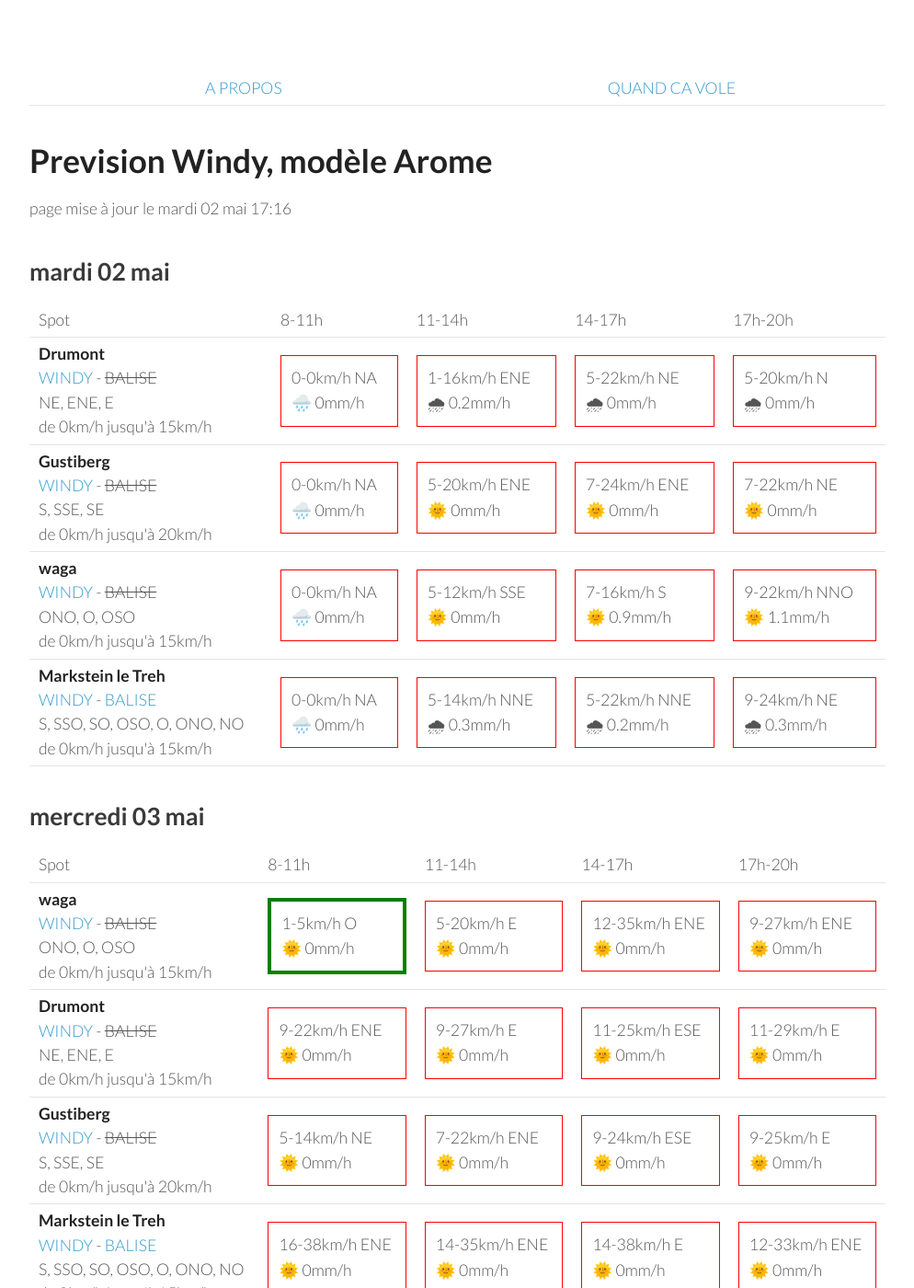
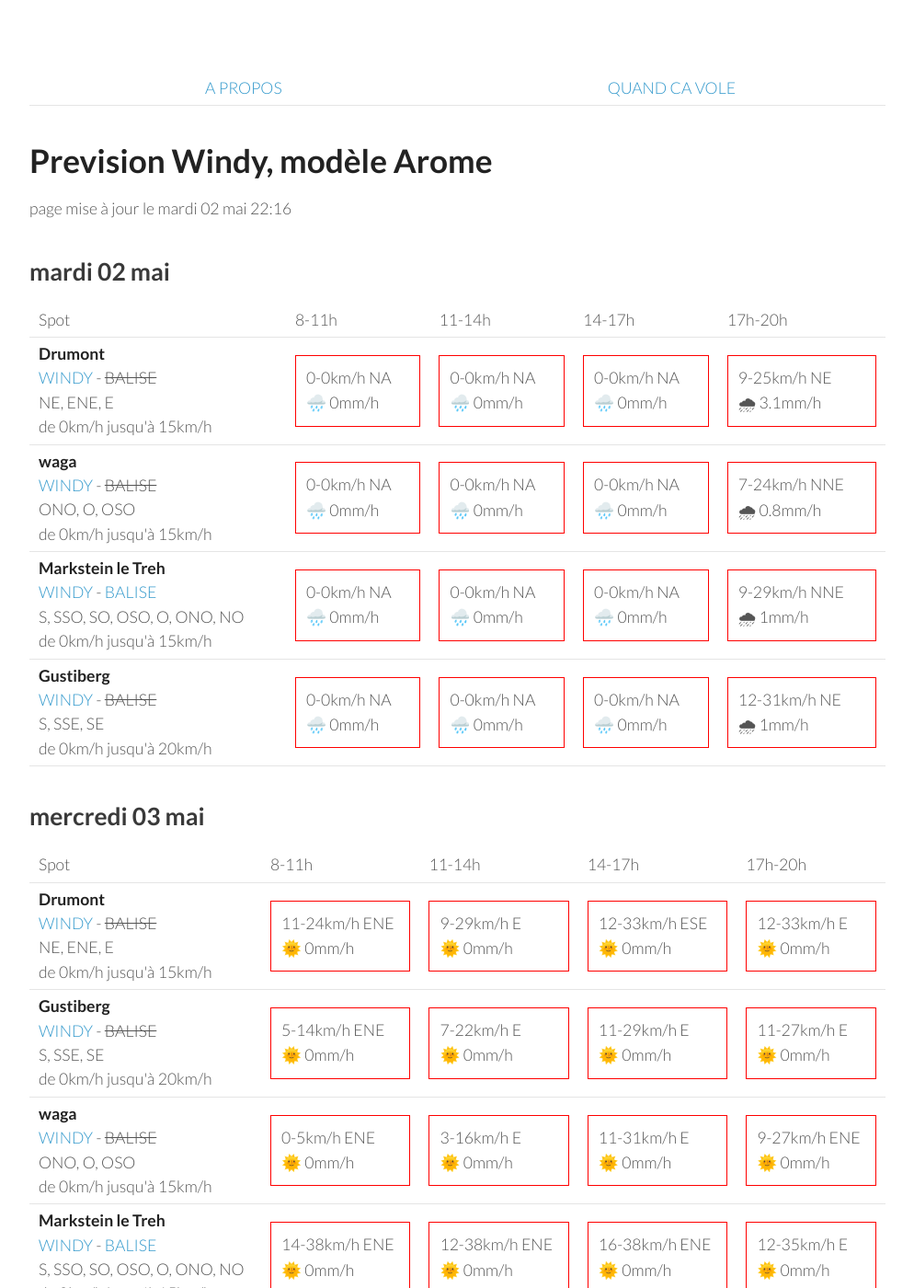
Before and after one commit to parapente-dans-le-nord/parapente-dans-le-nord.github.io, a Jekyll site: the page built from vosges.markdown, in a window 1280 px wide and 1400 px high. Shown: the whole window at 92% size, without its empty margins (26-1020 px from the left). Built offline with Jekyll 4.4.1, drawn with Linux system fonts in a browser that asks for light colours; some of the changed text lies outside the part shown.

Commit message:
update index.markdown

```diff
--- a/vosges.markdown
+++ b/vosges.markdown
@@ -7,7 +7,7 @@ title:  "Tous les spots"
 {: .links}
 
 # Prevision Windy, modèle Arome
-page mise à jour le mardi 02 mai 17:16
+page mise à jour le mardi 02 mai 22:16
 
 ## mardi 02 mai
 
@@ -25,36 +25,36 @@ page mise à jour le mardi 02 mai 17:16
         <td><strong>Drumont</strong><br><a href="https://windy.com/47.898/6.919?47.687,6.919,9,m:eYYagmG">WINDY</a> - <span class="no-balise"> BALISE </span><br> <span class="vent-favorable">NE, ENE, E</span><br><span class="force-vent">de 0km/h jusqu'à 15km/h</span> </td>
 
             <td><div class="not-flyable"><p>0-0km/h NA</p><p>🌧️ 0mm/h</p></div></td>
-            <td><div class="not-flyable"><p>1-16km/h ENE</p><p>🌧 0.2mm/h</p></div></td>
-            <td><div class="not-flyable"><p>5-22km/h NE</p><p>🌧 0mm/h</p></div></td>
-            <td><div class="not-flyable"><p>5-20km/h N</p><p>🌧 0mm/h</p></div></td>
+            <td><div class="not-flyable"><p>0-0km/h NA</p><p>🌧️ 0mm/h</p></div></td>
+            <td><div class="not-flyable"><p>0-0km/h NA</p><p>🌧️ 0mm/h</p></div></td>
+            <td><div class="not-flyable"><p>9-25km/h NE</p><p>🌧 3.1mm/h</p></div></td>
+
+    </tr>
+<tr>
+        <td><strong>waga</strong><br><a href="https://windy.com/47.903/6.996?47.900,6.983,15">WINDY</a> - <span class="no-balise"> BALISE </span><br> <span class="vent-favorable">ONO, O, OSO</span><br><span class="force-vent">de 0km/h jusqu'à 15km/h</span> </td>
+
+            <td><div class="not-flyable"><p>0-0km/h NA</p><p>🌧️ 0mm/h</p></div></td>
+            <td><div class="not-flyable"><p>0-0km/h NA</p><p>🌧️ 0mm/h</p></div></td>
+            <td><div class="not-flyable"><p>0-0km/h NA</p><p>🌧️ 0mm/h</p></div></td>
+            <td><div class="not-flyable"><p>7-24km/h NNE</p><p>🌧 0.8mm/h</p></div></td>
+
+    </tr>
+<tr>
+        <td><strong>Markstein le Treh</strong><br><a href="https://windy.com/47.926/7.012?47.505,7.012,8,m:eY1agmQ">WINDY</a> - <span class=""><a href="http://www.balisemeteo.com/balise.php?idBalise=136">BALISE</a> </span><br> <span class="vent-favorable">S, SSO, SO, OSO, O, ONO, NO</span><br><span class="force-vent">de 0km/h jusqu'à 15km/h</span> </td>
+
+            <td><div class="not-flyable"><p>0-0km/h NA</p><p>🌧️ 0mm/h</p></div></td>
+            <td><div class="not-flyable"><p>0-0km/h NA</p><p>🌧️ 0mm/h</p></div></td>
+            <td><div class="not-flyable"><p>0-0km/h NA</p><p>🌧️ 0mm/h</p></div></td>
+            <td><div class="not-flyable"><p>9-29km/h NNE</p><p>🌧 1mm/h</p></div></td>
 
     </tr>
 <tr>
         <td><strong>Gustiberg</strong><br><a href="https://windy.com/47.894/6.934?47.891,6.934,15,m:eYYagmI">WINDY</a> - <span class="no-balise"> BALISE </span><br> <span class="vent-favorable">S, SSE, SE</span><br><span class="force-vent">de 0km/h jusqu'à 20km/h</span> </td>
 
             <td><div class="not-flyable"><p>0-0km/h NA</p><p>🌧️ 0mm/h</p></div></td>
-            <td><div class="not-flyable"><p>5-20km/h ENE</p><p>🌞 0mm/h</p></div></td>
-            <td><div class="not-flyable"><p>7-24km/h ENE</p><p>🌞 0mm/h</p></div></td>
-            <td><div class="not-flyable"><p>7-22km/h NE</p><p>🌞 0mm/h</p></div></td>
-
-    </tr>
-<tr>
-        <td><strong>waga</strong><br><a href="https://windy.com/47.903/6.996?47.900,6.983,15">WINDY</a> - <span class="no-balise"> BALISE </span><br> <span class="vent-favorable">ONO, O, OSO</span><br><span class="force-vent">de 0km/h jusqu'à 15km/h</span> </td>
-
             <td><div class="not-flyable"><p>0-0km/h NA</p><p>🌧️ 0mm/h</p></div></td>
-            <td><div class="not-flyable"><p>5-12km/h SSE</p><p>🌞 0mm/h</p></div></td>
-            <td><div class="not-flyable"><p>7-16km/h S</p><p>🌞 0.9mm/h</p></div></td>
-            <td><div class="not-flyable"><p>9-22km/h NNO</p><p>🌞 1.1mm/h</p></div></td>
-
-    </tr>
-<tr>
-        <td><strong>Markstein le Treh</strong><br><a href="https://windy.com/47.926/7.012?47.505,7.012,8,m:eY1agmQ">WINDY</a> - <span class=""><a href="http://www.balisemeteo.com/balise.php?idBalise=136">BALISE</a> </span><br> <span class="vent-favorable">S, SSO, SO, OSO, O, ONO, NO</span><br><span class="force-vent">de 0km/h jusqu'à 15km/h</span> </td>
-
             <td><div class="not-flyable"><p>0-0km/h NA</p><p>🌧️ 0mm/h</p></div></td>
-            <td><div class="not-flyable"><p>5-14km/h NNE</p><p>🌧 0.3mm/h</p></div></td>
-            <td><div class="not-flyable"><p>5-22km/h NNE</p><p>🌧 0.2mm/h</p></div></td>
-            <td><div class="not-flyable"><p>9-24km/h NE</p><p>🌧 0.3mm/h</p></div></td>
+            <td><div class="not-flyable"><p>12-31km/h NE</p><p>🌧 1mm/h</p></div></td>
 
     </tr>
 
@@ -74,42 +74,42 @@ page mise à jour le mardi 02 mai 17:16
       <td>17h-20h</td>
     </tr>
 <tr>
-        <td><strong>waga</strong><br><a href="https://windy.com/47.903/6.996?47.900,6.983,15">WINDY</a> - <span class="no-balise"> BALISE </span><br> <span class="vent-favorable">ONO, O, OSO</span><br><span class="force-vent">de 0km/h jusqu'à 15km/h</span> </td>
-
-            <td><div class="flyable"><p>1-5km/h O</p><p>🌞 0mm/h</p></div></td>
-            <td><div class="not-flyable"><p>5-20km/h E</p><p>🌞 0mm/h</p></div></td>
-            <td><div class="not-flyable"><p>12-35km/h ENE</p><p>🌞 0mm/h</p></div></td>
-            <td><div class="not-flyable"><p>9-27km/h ENE</p><p>🌞 0mm/h</p></div></td>
-
-
-    </tr>
-<tr>
         <td><strong>Drumont</strong><br><a href="https://windy.com/47.898/6.919?47.687,6.919,9,m:eYYagmG">WINDY</a> - <span class="no-balise"> BALISE </span><br> <span class="vent-favorable">NE, ENE, E</span><br><span class="force-vent">de 0km/h jusqu'à 15km/h</span> </td>
 
-            <td><div class="not-flyable"><p>9-22km/h ENE</p><p>🌞 0mm/h</p></div></td>
-            <td><div class="not-flyable"><p>9-27km/h E</p><p>🌞 0mm/h</p></div></td>
-            <td><div class="not-flyable"><p>11-25km/h ESE</p><p>🌞 0mm/h</p></div></td>
-            <td><div class="not-flyable"><p>11-29km/h E</p><p>🌞 0mm/h</p></div></td>
+            <td><div class="not-flyable"><p>11-24km/h ENE</p><p>🌞 0mm/h</p></div></td>
+            <td><div class="not-flyable"><p>9-29km/h E</p><p>🌞 0mm/h</p></div></td>
+            <td><div class="not-flyable"><p>12-33km/h ESE</p><p>🌞 0mm/h</p></div></td>
+            <td><div class="not-flyable"><p>12-33km/h E</p><p>🌞 0mm/h</p></div></td>
 
 
     </tr>
 <tr>
         <td><strong>Gustiberg</strong><br><a href="https://windy.com/47.894/6.934?47.891,6.934,15,m:eYYagmI">WINDY</a> - <span class="no-balise"> BALISE </span><br> <span class="vent-favorable">S, SSE, SE</span><br><span class="force-vent">de 0km/h jusqu'à 20km/h</span> </td>
 
-            <td><div class="not-flyable"><p>5-14km/h NE</p><p>🌞 0mm/h</p></div></td>
-            <td><div class="not-flyable"><p>7-22km/h ENE</p><p>🌞 0mm/h</p></div></td>
-            <td><div class="not-flyable"><p>9-24km/h ESE</p><p>🌞 0mm/h</p></div></td>
-            <td><div class="not-flyable"><p>9-25km/h E</p><p>🌞 0mm/h</p></div></td>
+            <td><div class="not-flyable"><p>5-14km/h ENE</p><p>🌞 0mm/h</p></div></td>
+            <td><div class="not-flyable"><p>7-22km/h E</p><p>🌞 0mm/h</p></div></td>
+            <td><div class="not-flyable"><p>11-29km/h E</p><p>🌞 0mm/h</p></div></td>
+            <td><div class="not-flyable"><p>11-27km/h E</p><p>🌞 0mm/h</p></div></td>
+
+
+    </tr>
+<tr>
+        <td><strong>waga</strong><br><a href="https://windy.com/47.903/6.996?47.900,6.983,15">WINDY</a> - <span class="no-balise"> BALISE </span><br> <span class="vent-favorable">ONO, O, OSO</span><br><span class="force-vent">de 0km/h jusqu'à 15km/h</span> </td>
+
+            <td><div class="not-flyable"><p>0-5km/h ENE</p><p>🌞 0mm/h</p></div></td>
+            <td><div class="not-flyable"><p>3-16km/h E</p><p>🌞 0mm/h</p></div></td>
+            <td><div class="not-flyable"><p>11-31km/h E</p><p>🌞 0mm/h</p></div></td>
+            <td><div class="not-flyable"><p>9-27km/h ENE</p><p>🌞 0mm/h</p></div></td>
 
 
     </tr>
 <tr>
         <td><strong>Markstein le Treh</strong><br><a href="https://windy.com/47.926/7.012?47.505,7.012,8,m:eY1agmQ">WINDY</a> - <span class=""><a href="http://www.balisemeteo.com/balise.php?idBalise=136">BALISE</a> </span><br> <span class="vent-favorable">S, SSO, SO, OSO, O, ONO, NO</span><br><span class="force-vent">de 0km/h jusqu'à 15km/h</span> </td>
 
+            <td><div class="not-flyable"><p>14-38km/h ENE</p><p>🌞 0mm/h</p></div></td>
+            <td><div class="not-flyable"><p>12-38km/h ENE</p><p>🌞 0mm/h</p></div></td>
             <td><div class="not-flyable"><p>16-38km/h ENE</p><p>🌞 0mm/h</p></div></td>
-            <td><div class="not-flyable"><p>14-35km/h ENE</p><p>🌞 0mm/h</p></div></td>
-            <td><div class="not-flyable"><p>14-38km/h E</p><p>🌞 0mm/h</p></div></td>
-            <td><div class="not-flyable"><p>12-33km/h ENE</p><p>🌞 0mm/h</p></div></td>
+            <td><div class="not-flyable"><p>12-35km/h E</p><p>🌞 0mm/h</p></div></td>
 
 
     </tr>
@@ -132,17 +132,17 @@ page mise à jour le mardi 02 mai 17:16
 <tr>
         <td><strong>Gustiberg</strong><br><a href="https://windy.com/47.894/6.934?47.891,6.934,15,m:eYYagmI">WINDY</a> - <span class="no-balise"> BALISE </span><br> <span class="vent-favorable">S, SSE, SE</span><br><span class="force-vent">de 0km/h jusqu'à 20km/h</span> </td>
 
-            <td><div class="not-flyable"><p>5-22km/h SE</p><p>🌞 0mm/h</p></div></td>
-            <td><div class="flyable"><p>3-16km/h SSE</p><p>🌞 0mm/h</p></div></td>
-            <td><div class="not-flyable"><p>7-25km/h S</p><p>🌞 0mm/h</p></div></td>
-            <td><div class="not-flyable"><p>12-35km/h SO</p><p>🌞 0mm/h</p></div></td>
+            <td><div class="not-flyable"><p>1-5km/h ENE</p><p>🌞 0mm/h</p></div></td>
+            <td><div class="flyable"><p>3-20km/h SSE</p><p>🌞 0mm/h</p></div></td>
+            <td><div class="not-flyable"><p>7-24km/h SSO</p><p>🌞 0mm/h</p></div></td>
+            <td><div class="not-flyable"><p>11-33km/h SO</p><p>🌞 0mm/h</p></div></td>
 
 
     </tr>
 <tr>
         <td><strong>Markstein le Treh</strong><br><a href="https://windy.com/47.926/7.012?47.505,7.012,8,m:eY1agmQ">WINDY</a> - <span class=""><a href="http://www.balisemeteo.com/balise.php?idBalise=136">BALISE</a> </span><br> <span class="vent-favorable">S, SSO, SO, OSO, O, ONO, NO</span><br><span class="force-vent">de 0km/h jusqu'à 15km/h</span> </td>
 
-            <td><div class="not-flyable"><p>5-20km/h S</p><p>🌞 0mm/h</p></div></td>
+            <td><div class="not-flyable"><p>9-18km/h SE</p><p>🌞 0mm/h</p></div></td>
             <td><div class="not-flyable"><p>3-16km/h SSE</p><p>🌞 0mm/h</p></div></td>
             <td><div class="not-flyable"><p>7-25km/h S</p><p>🌞 0mm/h</p></div></td>
             <td><div class="not-flyable"><p>11-33km/h SSO</p><p>🌞 0mm/h</p></div></td>
@@ -150,22 +150,22 @@ page mise à jour le mardi 02 mai 17:16
 
     </tr>
 <tr>
-        <td><strong>Drumont</strong><br><a href="https://windy.com/47.898/6.919?47.687,6.919,9,m:eYYagmG">WINDY</a> - <span class="no-balise"> BALISE </span><br> <span class="vent-favorable">NE, ENE, E</span><br><span class="force-vent">de 0km/h jusqu'à 15km/h</span> </td>
+        <td><strong>waga</strong><br><a href="https://windy.com/47.903/6.996?47.900,6.983,15">WINDY</a> - <span class="no-balise"> BALISE </span><br> <span class="vent-favorable">ONO, O, OSO</span><br><span class="force-vent">de 0km/h jusqu'à 15km/h</span> </td>
 
-            <td><div class="not-flyable"><p>5-22km/h SE</p><p>🌞 0mm/h</p></div></td>
-            <td><div class="not-flyable"><p>3-16km/h SSE</p><p>🌞 0mm/h</p></div></td>
-            <td><div class="not-flyable"><p>7-25km/h S</p><p>🌞 0mm/h</p></div></td>
-            <td><div class="not-flyable"><p>12-35km/h SO</p><p>🌞 0mm/h</p></div></td>
+            <td><div class="not-flyable"><p>1-3km/h E</p><p>🌞 0mm/h</p></div></td>
+            <td><div class="not-flyable"><p>3-18km/h SSE</p><p>🌞 0mm/h</p></div></td>
+            <td><div class="not-flyable"><p>5-24km/h SSO</p><p>🌞 0mm/h</p></div></td>
+            <td><div class="not-flyable"><p>11-31km/h SSO</p><p>🌞 0mm/h</p></div></td>
 
 
     </tr>
 <tr>
-        <td><strong>waga</strong><br><a href="https://windy.com/47.903/6.996?47.900,6.983,15">WINDY</a> - <span class="no-balise"> BALISE </span><br> <span class="vent-favorable">ONO, O, OSO</span><br><span class="force-vent">de 0km/h jusqu'à 15km/h</span> </td>
+        <td><strong>Drumont</strong><br><a href="https://windy.com/47.898/6.919?47.687,6.919,9,m:eYYagmG">WINDY</a> - <span class="no-balise"> BALISE </span><br> <span class="vent-favorable">NE, ENE, E</span><br><span class="force-vent">de 0km/h jusqu'à 15km/h</span> </td>
 
-            <td><div class="not-flyable"><p>3-20km/h S</p><p>🌞 0mm/h</p></div></td>
+            <td><div class="not-flyable"><p>9-24km/h ESE</p><p>🌞 0mm/h</p></div></td>
             <td><div class="not-flyable"><p>3-16km/h SSE</p><p>🌞 0mm/h</p></div></td>
-            <td><div class="not-flyable"><p>7-25km/h S</p><p>🌞 0mm/h</p></div></td>
-            <td><div class="not-flyable"><p>12-35km/h SSO</p><p>🌞 0mm/h</p></div></td>
+            <td><div class="not-flyable"><p>7-27km/h SSO</p><p>🌞 0mm/h</p></div></td>
+            <td><div class="not-flyable"><p>12-35km/h SO</p><p>🌞 0mm/h</p></div></td>
 
 
     </tr>
@@ -188,29 +188,29 @@ page mise à jour le mardi 02 mai 17:16
 <tr>
         <td><strong>waga</strong><br><a href="https://windy.com/47.903/6.996?47.900,6.983,15">WINDY</a> - <span class="no-balise"> BALISE </span><br> <span class="vent-favorable">ONO, O, OSO</span><br><span class="force-vent">de 0km/h jusqu'à 15km/h</span> </td>
 
-            <td><div class="not-flyable"><p>9-29km/h OSO</p><p>🌞 0mm/h</p></div></td>
-            <td><div class="not-flyable"><p>11-31km/h O</p><p>🌧 0.2mm/h</p></div></td>
-            <td><div class="not-flyable"><p>11-35km/h O</p><p>🌞 0mm/h</p></div></td>
-            <td><div class="not-flyable"><p>9-35km/h ONO</p><p>🌞 0mm/h</p></div></td>
+            <td><div class="not-flyable"><p>7-24km/h ONO</p><p>🌞 0mm/h</p></div></td>
+            <td><div class="not-flyable"><p>5-24km/h O</p><p>🌧 0.2mm/h</p></div></td>
+            <td><div class="not-flyable"><p>9-27km/h O</p><p>🌧 0.2mm/h</p></div></td>
+            <td><div class="not-flyable"><p>7-33km/h NO</p><p>🌧 1.9mm/h</p></div></td>
+
+
+    </tr>
+<tr>
+        <td><strong>Gustiberg</strong><br><a href="https://windy.com/47.894/6.934?47.891,6.934,15,m:eYYagmI">WINDY</a> - <span class="no-balise"> BALISE </span><br> <span class="vent-favorable">S, SSE, SE</span><br><span class="force-vent">de 0km/h jusqu'à 20km/h</span> </td>
+
+            <td><div class="not-flyable"><p>7-20km/h ONO</p><p>🌞 0mm/h</p></div></td>
+            <td><div class="not-flyable"><p>7-24km/h O</p><p>🌧 0.3mm/h</p></div></td>
+            <td><div class="not-flyable"><p>9-27km/h O</p><p>🌞 0mm/h</p></div></td>
+            <td><div class="not-flyable"><p>9-35km/h NO</p><p>🌧 1.6mm/h</p></div></td>
 
 
     </tr>
 <tr>
         <td><strong>Drumont</strong><br><a href="https://windy.com/47.898/6.919?47.687,6.919,9,m:eYYagmG">WINDY</a> - <span class="no-balise"> BALISE </span><br> <span class="vent-favorable">NE, ENE, E</span><br><span class="force-vent">de 0km/h jusqu'à 15km/h</span> </td>
 
-            <td><div class="not-flyable"><p>9-25km/h OSO</p><p>🌞 0mm/h</p></div></td>
+            <td><div class="not-flyable"><p>7-25km/h OSO</p><p>🌞 0mm/h</p></div></td>
             <td><div class="not-flyable"><p>11-29km/h O</p><p>🌧 0.4mm/h</p></div></td>
             <td><div class="not-flyable"><p>11-33km/h O</p><p>🌞 0mm/h</p></div></td>
-            <td><div class="not-flyable"><p>9-33km/h ONO</p><p>🌞 0mm/h</p></div></td>
-
-
-    </tr>
-<tr>
-        <td><strong>Gustiberg</strong><br><a href="https://windy.com/47.894/6.934?47.891,6.934,15,m:eYYagmI">WINDY</a> - <span class="no-balise"> BALISE </span><br> <span class="vent-favorable">S, SSE, SE</span><br><span class="force-vent">de 0km/h jusqu'à 20km/h</span> </td>
-
-            <td><div class="not-flyable"><p>9-25km/h OSO</p><p>🌞 0mm/h</p></div></td>
-            <td><div class="not-flyable"><p>11-31km/h O</p><p>🌧 0.3mm/h</p></div></td>
-            <td><div class="not-flyable"><p>11-35km/h O</p><p>🌞 0mm/h</p></div></td>
             <td><div class="not-flyable"><p>9-33km/h ONO</p><p>🌞 0mm/h</p></div></td>
 
 
@@ -244,10 +244,10 @@ page mise à jour le mardi 02 mai 17:16
 <tr>
         <td><strong>Gustiberg</strong><br><a href="https://windy.com/47.894/6.934?47.891,6.934,15,m:eYYagmI">WINDY</a> - <span class="no-balise"> BALISE </span><br> <span class="vent-favorable">S, SSE, SE</span><br><span class="force-vent">de 0km/h jusqu'à 20km/h</span> </td>
 
-            <td><div class="not-flyable"><p>3-7km/h NE</p><p>🌞 0mm/h</p></div></td>
-            <td><div class="flyable"><p>3-16km/h SSE</p><p>🌞 0mm/h</p></div></td>
-            <td><div class="flyable"><p>3-18km/h SSE</p><p>🌧 0.4mm/h</p></div></td>
-            <td><div class="not-flyable"><p>5-20km/h ESE</p><p>🌞 0mm/h</p></div></td>
+            <td><div class="not-flyable"><p>5-11km/h E</p><p>🌞 0mm/h</p></div></td>
+            <td><div class="flyable"><p>5-20km/h SSE</p><p>🌞 0mm/h</p></div></td>
+            <td><div class="not-flyable"><p>7-27km/h SSE</p><p>🌧 0.6mm/h</p></div></td>
+            <td><div class="not-flyable"><p>7-25km/h S</p><p>🌧 0.9mm/h</p></div></td>
 
 
     </tr>
@@ -274,10 +274,10 @@ page mise à jour le mardi 02 mai 17:16
 <tr>
         <td><strong>waga</strong><br><a href="https://windy.com/47.903/6.996?47.900,6.983,15">WINDY</a> - <span class="no-balise"> BALISE </span><br> <span class="vent-favorable">ONO, O, OSO</span><br><span class="force-vent">de 0km/h jusqu'à 15km/h</span> </td>
 
-            <td><div class="not-flyable"><p>3-9km/h NE</p><p>🌞 0mm/h</p></div></td>
-            <td><div class="not-flyable"><p>5-16km/h SE</p><p>🌞 0mm/h</p></div></td>
-            <td><div class="not-flyable"><p>3-18km/h SE</p><p>🌧 0.6mm/h</p></div></td>
-            <td><div class="not-flyable"><p>7-20km/h ESE</p><p>🌧 0.2mm/h</p></div></td>
+            <td><div class="not-flyable"><p>3-11km/h ENE</p><p>🌞 0mm/h</p></div></td>
+            <td><div class="not-flyable"><p>5-20km/h SSE</p><p>🌞 0mm/h</p></div></td>
+            <td><div class="not-flyable"><p>7-27km/h SE</p><p>🌧 0.5mm/h</p></div></td>
+            <td><div class="not-flyable"><p>7-27km/h SSE</p><p>🌧 1.6mm/h</p></div></td>
 
 
     </tr>
@@ -300,10 +300,20 @@ page mise à jour le mardi 02 mai 17:16
 <tr>
         <td><strong>waga</strong><br><a href="https://windy.com/47.903/6.996?47.900,6.983,15">WINDY</a> - <span class="no-balise"> BALISE </span><br> <span class="vent-favorable">ONO, O, OSO</span><br><span class="force-vent">de 0km/h jusqu'à 15km/h</span> </td>
 
-            <td><div class="not-flyable"><p>11-37km/h OSO</p><p>🌧 0.5mm/h</p></div></td>
-            <td><div class="not-flyable"><p>14-44km/h O</p><p>🌧 0.5mm/h</p></div></td>
-            <td><div class="not-flyable"><p>16-50km/h O</p><p>🌧 1.2mm/h</p></div></td>
-            <td><div class="not-flyable"><p>14-48km/h ONO</p><p>🌧 0.9mm/h</p></div></td>
+            <td><div class="not-flyable"><p>14-42km/h OSO</p><p>🌞 0mm/h</p></div></td>
+            <td><div class="not-flyable"><p>9-42km/h OSO</p><p>🌧 4.6mm/h</p></div></td>
+            <td><div class="not-flyable"><p>14-42km/h O</p><p>🌧 1.2mm/h</p></div></td>
+            <td><div class="not-flyable"><p>14-44km/h ONO</p><p>🌧 0.8mm/h</p></div></td>
+
+
+    </tr>
+<tr>
+        <td><strong>Gustiberg</strong><br><a href="https://windy.com/47.894/6.934?47.891,6.934,15,m:eYYagmI">WINDY</a> - <span class="no-balise"> BALISE </span><br> <span class="vent-favorable">S, SSE, SE</span><br><span class="force-vent">de 0km/h jusqu'à 20km/h</span> </td>
+
+            <td><div class="not-flyable"><p>14-38km/h OSO</p><p>🌞 0mm/h</p></div></td>
+            <td><div class="not-flyable"><p>9-38km/h OSO</p><p>🌧 4.2mm/h</p></div></td>
+            <td><div class="not-flyable"><p>14-38km/h O</p><p>🌧 2.1mm/h</p></div></td>
+            <td><div class="not-flyable"><p>14-40km/h ONO</p><p>🌧 0.7mm/h</p></div></td>
 
 
     </tr>
@@ -327,16 +337,6 @@ page mise à jour le mardi 02 mai 17:16
 
 
     </tr>
-<tr>
-        <td><strong>Gustiberg</strong><br><a href="https://windy.com/47.894/6.934?47.891,6.934,15,m:eYYagmI">WINDY</a> - <span class="no-balise"> BALISE </span><br> <span class="vent-favorable">S, SSE, SE</span><br><span class="force-vent">de 0km/h jusqu'à 20km/h</span> </td>
-
-            <td><div class="not-flyable"><p>11-33km/h SO</p><p>🌧 0.9mm/h</p></div></td>
-            <td><div class="not-flyable"><p>14-40km/h O</p><p>🌧 0.7mm/h</p></div></td>
-            <td><div class="not-flyable"><p>16-46km/h O</p><p>🌧 0.9mm/h</p></div></td>
-            <td><div class="not-flyable"><p>14-44km/h O</p><p>🌧 1.4mm/h</p></div></td>
-
-
-    </tr>
 
 </tbody>
 </table>
```
